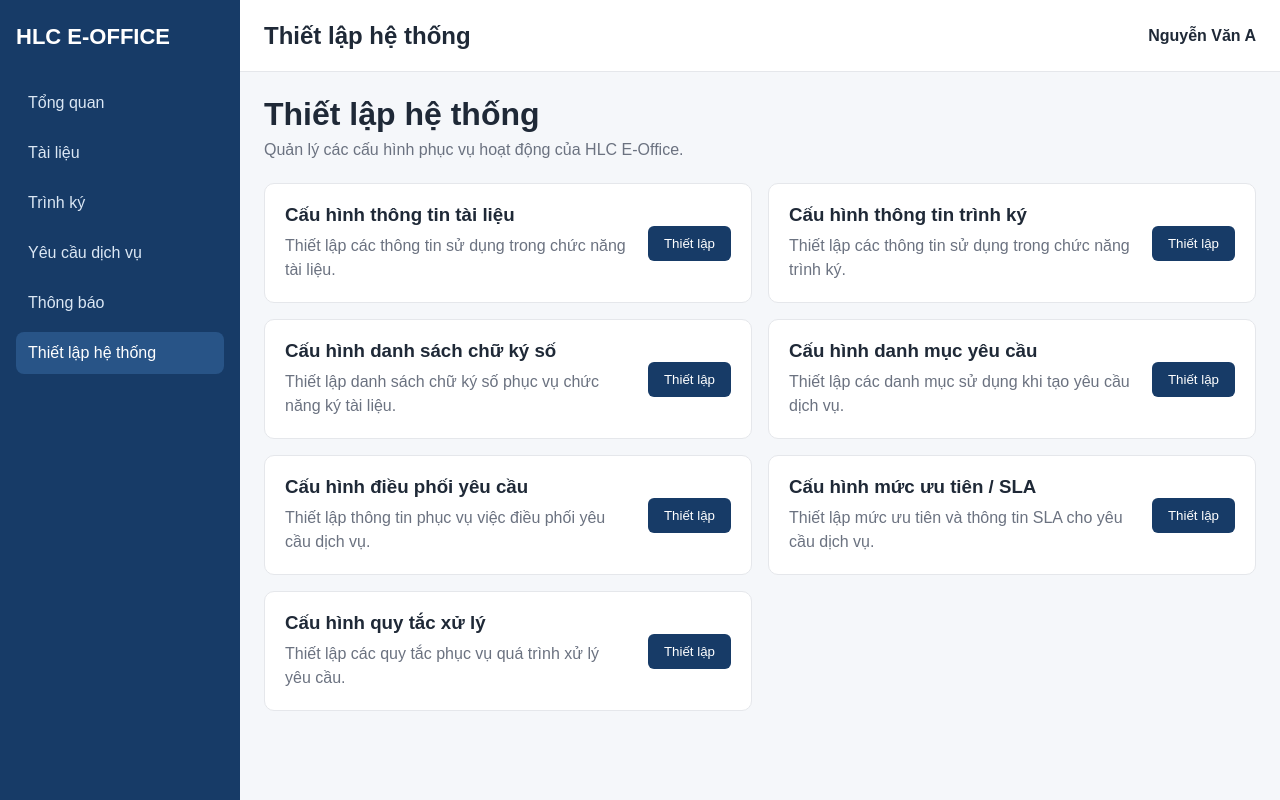
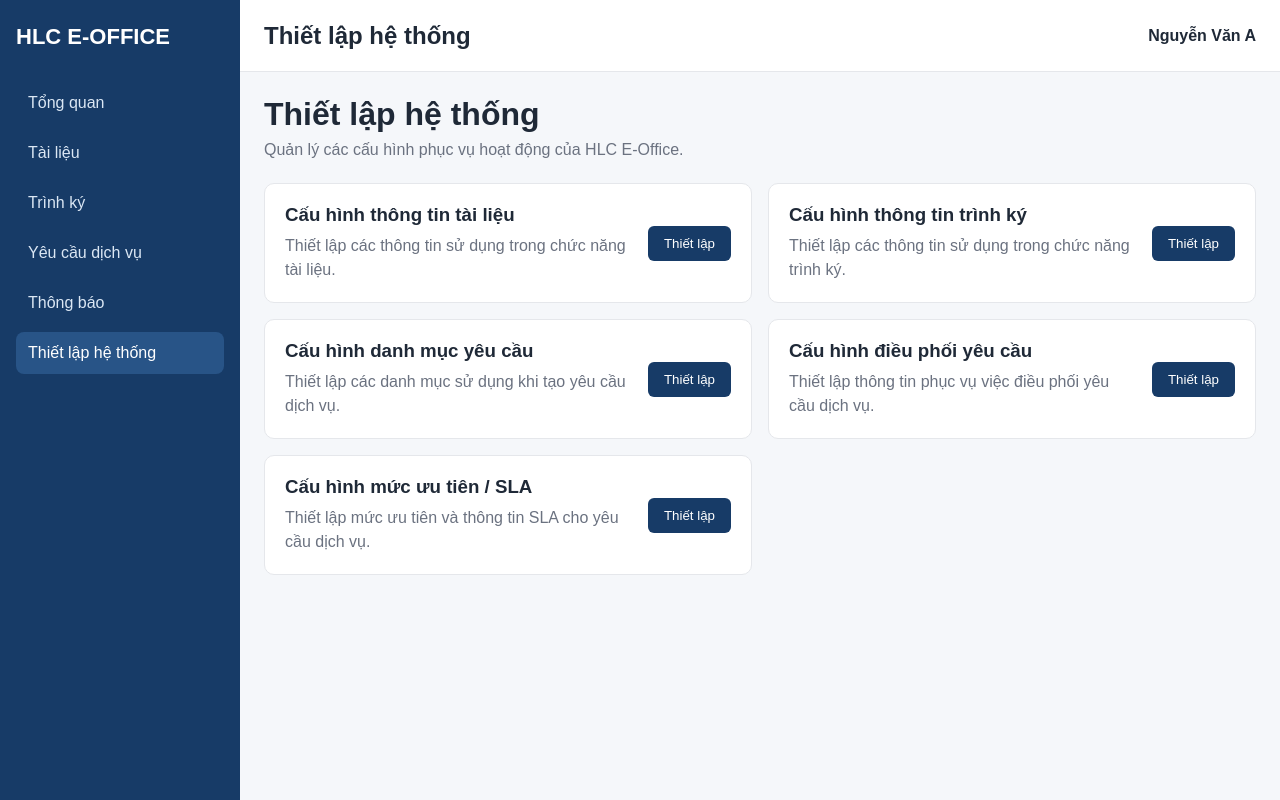
Before and after one commit to BinhPhan172/hlc-eoffice, a React (Vite) app: page /settings in a window 1280 px wide. Built offline with nearby package versions, Linux system fonts and the light colour scheme.

Commit message:
Hide digital signature and processing rule settings

```diff
--- a/src/pages/SettingsPage.jsx
+++ b/src/pages/SettingsPage.jsx
@@ -22,16 +22,6 @@ function SettingsPage() {
         "Thiết lập các thông tin sử dụng trong chức năng trình ký.",
       route:
         "/settings/approval-info",
-    },
-
-    {
-      id: "digital-signature",
-      title:
-        "Cấu hình danh sách chữ ký số",
-      description:
-        "Thiết lập danh sách chữ ký số phục vụ chức năng ký tài liệu.",
-      route:
-        "/settings/digital-signatures",
     },
 
     {
@@ -62,16 +52,6 @@ function SettingsPage() {
         "Thiết lập mức ưu tiên và thông tin SLA cho yêu cầu dịch vụ.",
       route:
         "/settings/priority-sla",
-    },
-
-    {
-      id: "processing-rules",
-      title:
-        "Cấu hình quy tắc xử lý",
-      description:
-        "Thiết lập các quy tắc phục vụ quá trình xử lý yêu cầu.",
-      route:
-        "/settings/processing-rules",
     },
   ]
 
```
